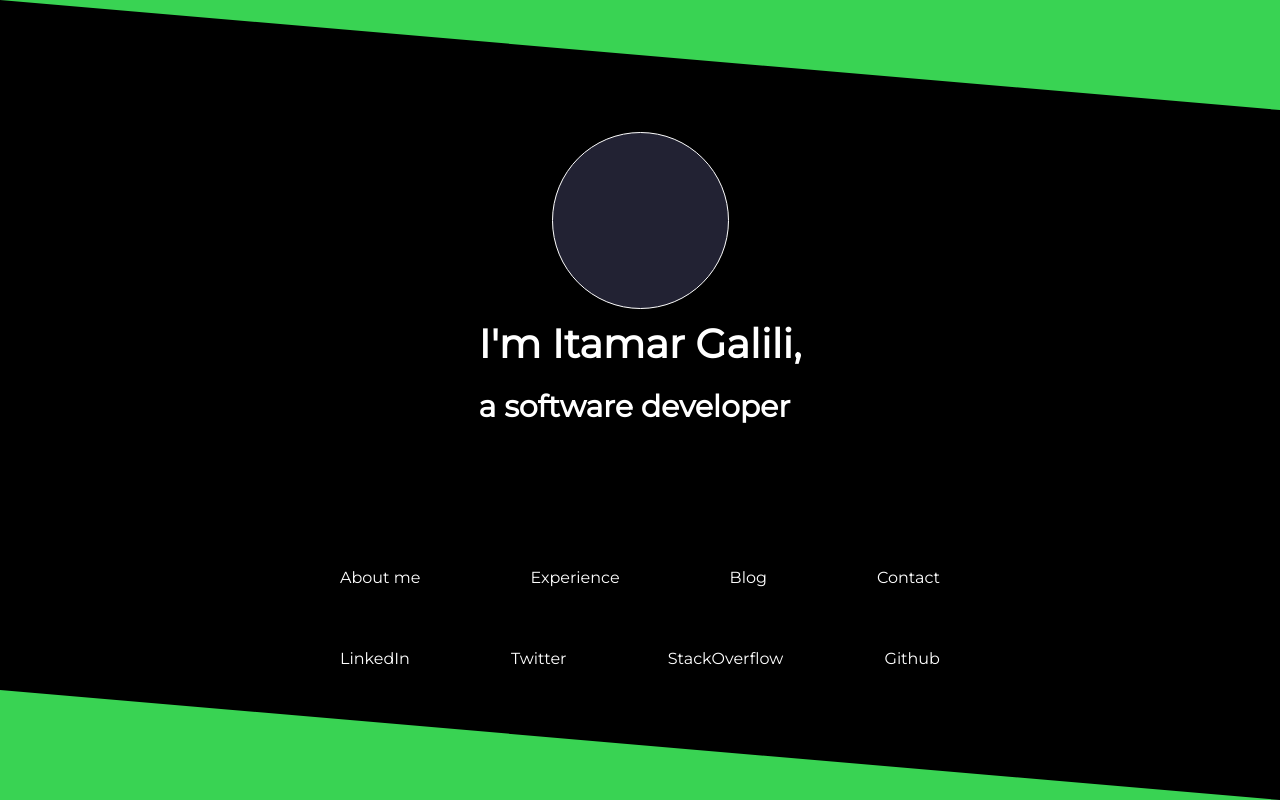
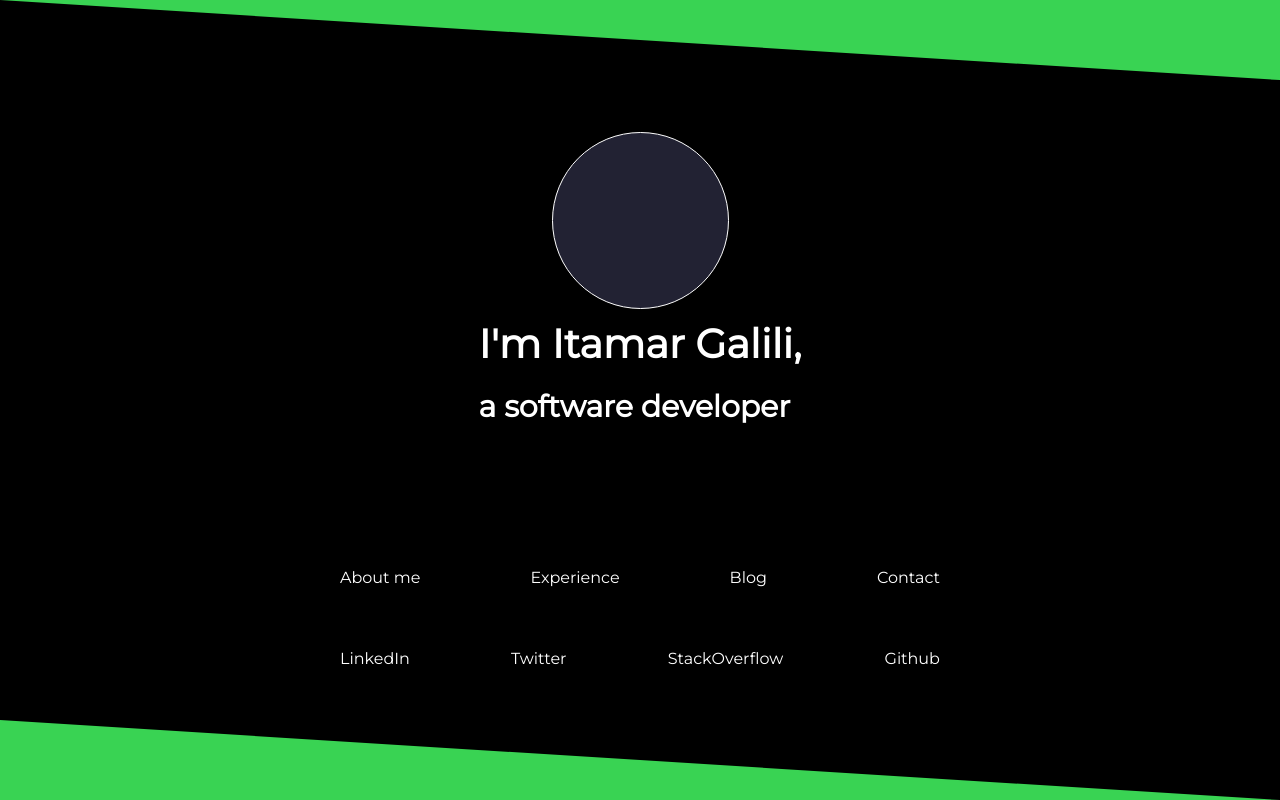
Before and after one commit to pitamer/itamarga.com, a Svelte app: page / in a window 1280 px wide. Built offline with nearby package versions, Linux system fonts and the light colour scheme.

Commit message:
:lipstick: Make the lines absolutely-positioned, make their height percentage-based

```diff
--- a/src/Line.svelte
+++ b/src/Line.svelte
@@ -12,12 +12,14 @@
 
   .line {
     width: 100%;
-    height: 20px;
+    height: 2%;
     clip-path: polygon(0 0, 100% 0, 100% 100%, 0% 100%);
-    transition: 0.75s ease-out, background-color 1.5s ease-in-out; // # var
+    transition: 0.75s ease-out, background-color 1.5s ease-in-out;
+    position: absolute;
+    z-index: 1;
 
-    &.top-line {align-self: flex-end;}
-    &.bottom-line {align-self: flex-start;}
+    &.top-line {top: 0;}
+    &.bottom-line {bottom: 0;}
 
     background-color: base.$green_;
     &.blue {background-color: base.$blue_;}
@@ -26,7 +28,7 @@
     &.yellow {background-color: base.$yellow_;}
 
     &.tilted {
-      height: 110px;
+      height: 10%;
 
       &.top-line {
         clip-path: polygon(0 0, 100% 0, 100% 100%, 0 0);
```
